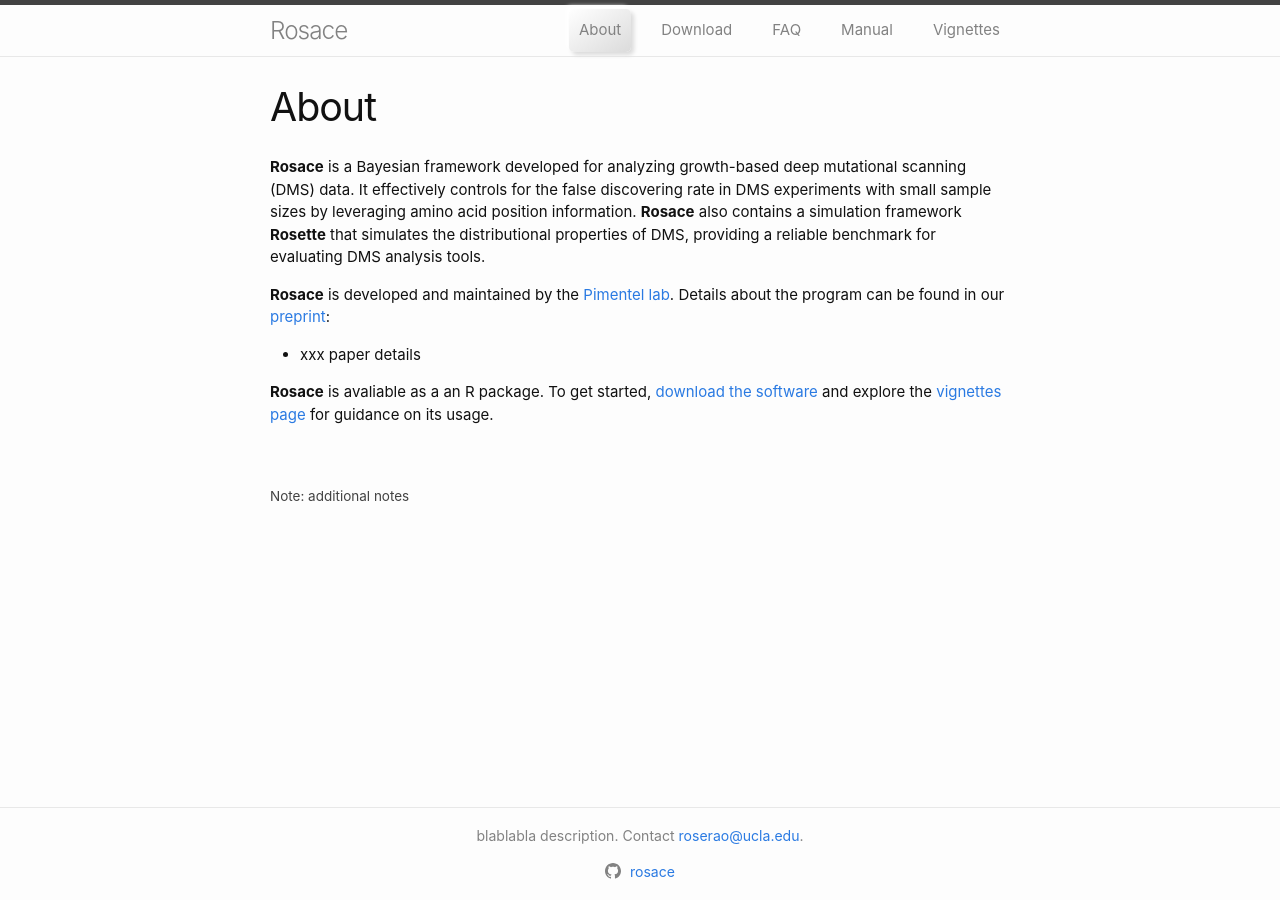
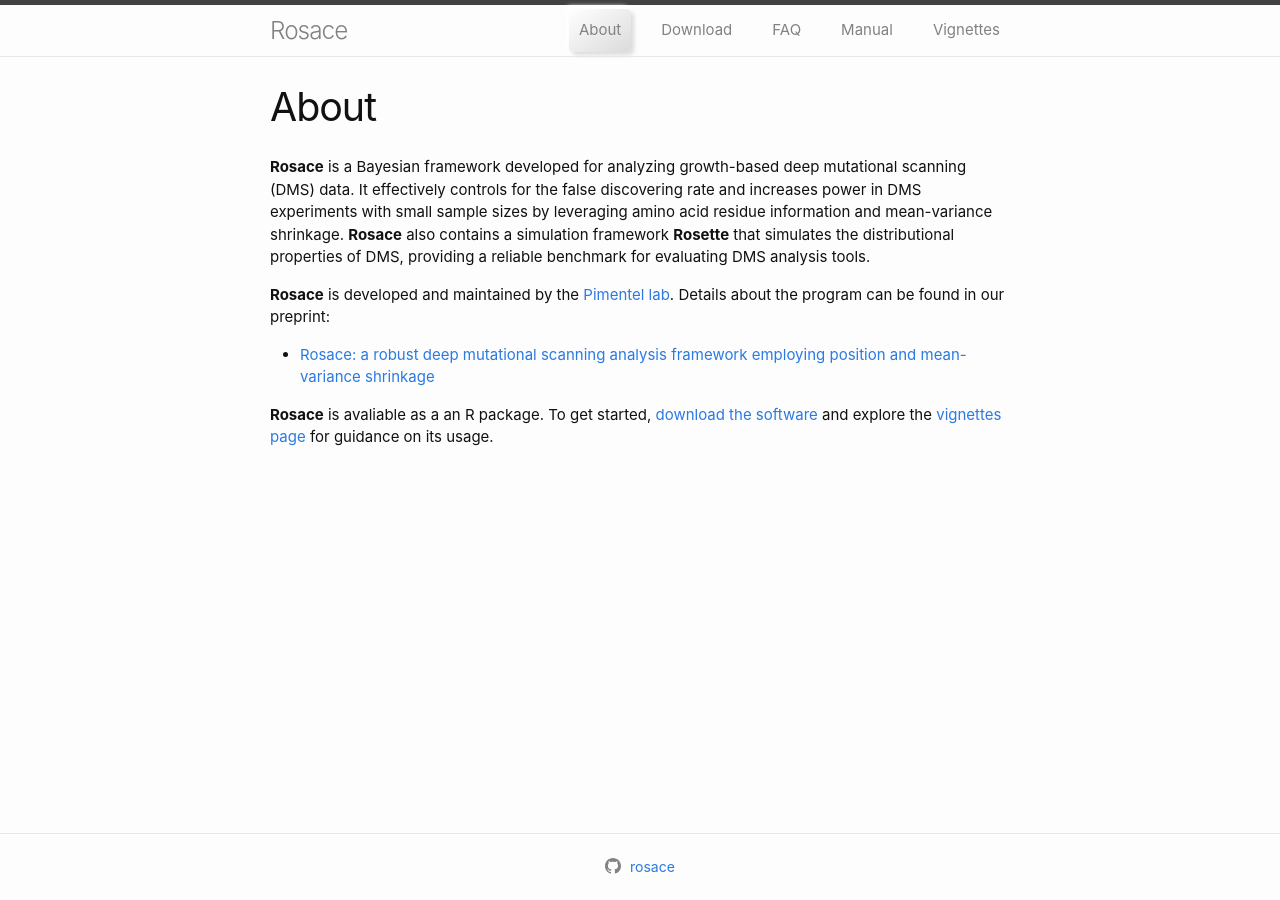
Before and after one commit to pimentellab/rosace, a Jekyll site: the page built from about.markdown, in a window 1280 px wide. Built offline with Jekyll 4.4.1, drawn with Linux system fonts in a browser that asks for light colours; some web fonts are replaced.

Commit message:
edited about

```diff
--- a/FAQ.markdown
+++ b/FAQ.markdown
@@ -6,4 +6,4 @@ order: 3
 ---
 - How to ask a question?
     - **GitHub Issue:** You can submit a bug report or ask a question by creating a [new issue](https://github.com/{{ site.github_user }}/{{ site.github_repo }}/issues).
-    - **Email:** Alternatively, you can send your questions directly to [roserao@ucla.edu](mailto:{{ site.email }}).
+    - **Email:** Alternatively, you can send your questions directly to [roserao@ucla.edu](mailto:roserao@ucla.edu).
--- a/_config.yml
+++ b/_config.yml
@@ -19,9 +19,9 @@
 # in the templates via {{ site.myvariable }}.
 
 title: Rosace
-email: roserao@ucla.edu
-description: >- # this means to ignore newlines until "baseurl:"
-  blablabla description.
+# email: roserao@ucla.edu
+# description: >- # this means to ignore newlines until "baseurl:"
+#   blablabla description.
 baseurl: "/rosace"
 github_user: pimentellab
 github_repo: rosace
--- a/_includes/footer.html
+++ b/_includes/footer.html
@@ -3,15 +3,6 @@
 
   <div class="wrapper simple-footer-wrapper">
     <p>
-      {%- if site.description -%}
-        {{ site.description | escape }}
-      {%- endif -%}
-
-      {%- if site.email -%}
-        {{ " Contact " | escape }}
-        <a class="u-email" href="mailto:{{ site.email }}">{{ site.email }}</a>.
-      {%- endif -%}
-
       {%- capture social_links -%}
         {%- include social.html -%}
      {%- endcapture -%}
--- a/_sass/minima/_custom.scss
+++ b/_sass/minima/_custom.scss
@@ -5,7 +5,7 @@
   align-items: center;
   justify-content: center;
   height: 60vh;
-  margin-top: 1vh;
+  margin-top: 4vh;
 }
 
 .centered-image {
--- a/_sass/minima/_layout.scss
+++ b/_sass/minima/_layout.scss
@@ -118,20 +118,22 @@
  * Site footer
  */
  .site-footer {
+  display: flex;
+  align-items: center;
   border-top: 1px solid $grey-color-light;
   padding: $spacing-unit / 4;
   text-align: center;
 }
 
 .site-footer p {
-  padding-top: 10px;
+  padding-top: 0px;
 }
 
 .contact-list,
 .social-media-list {
   list-style: none;
   margin-left: 0;
-  margin-bottom: -15px;
+  margin-bottom: 10px;
 }
 
 .simple-footer-wrapper {
--- a/about.markdown
+++ b/about.markdown
@@ -5,15 +5,13 @@ permalink: /about/
 order: 1
 ---
 
-**Rosace** is a Bayesian framework developed for analyzing growth-based deep mutational scanning (DMS) data.
-It effectively controls for the false discovering rate in DMS experiments with small sample sizes by leveraging amino acid position information. **Rosace** also contains a simulation framework **Rosette** that simulates the distributional properties of DMS, providing a reliable benchmark for evaluating DMS analysis tools.
+**Rosace** is a Bayesian framework developed for analyzing growth-based deep mutational scanning (DMS) data. It effectively controls for the false discovering rate and increases power in DMS experiments with small sample sizes by leveraging amino acid residue information and mean-variance shrinkage. **Rosace** also contains a simulation framework **Rosette** that simulates the distributional properties of DMS, providing a reliable benchmark for evaluating DMS analysis tools.
 
-**Rosace** is developed and maintained by the [Pimentel lab](https://pimentellab.com/). Details about the program can be found in our [preprint]({{ site.baseurl }}/404.html):
+**Rosace** is developed and maintained by the [Pimentel lab](https://pimentellab.com/). Details about the program can be found in our preprint:
 
-- xxx paper details
+- [Rosace: a robust deep mutational scanning analysis framework employing position and mean-variance shrinkage](https://www.biorxiv.org/content/10.1101/2023.10.24.562292v1)
 
 **Rosace** is avaliable as a an R package. To get started, [download the software]({{ site.baseurl }}/download/) and explore the [vignettes page]({{ site.baseurl }}/vignettes/) for guidance on its usage.
 
 <div class="notes">
-Note: additional notes
 </div>
```
